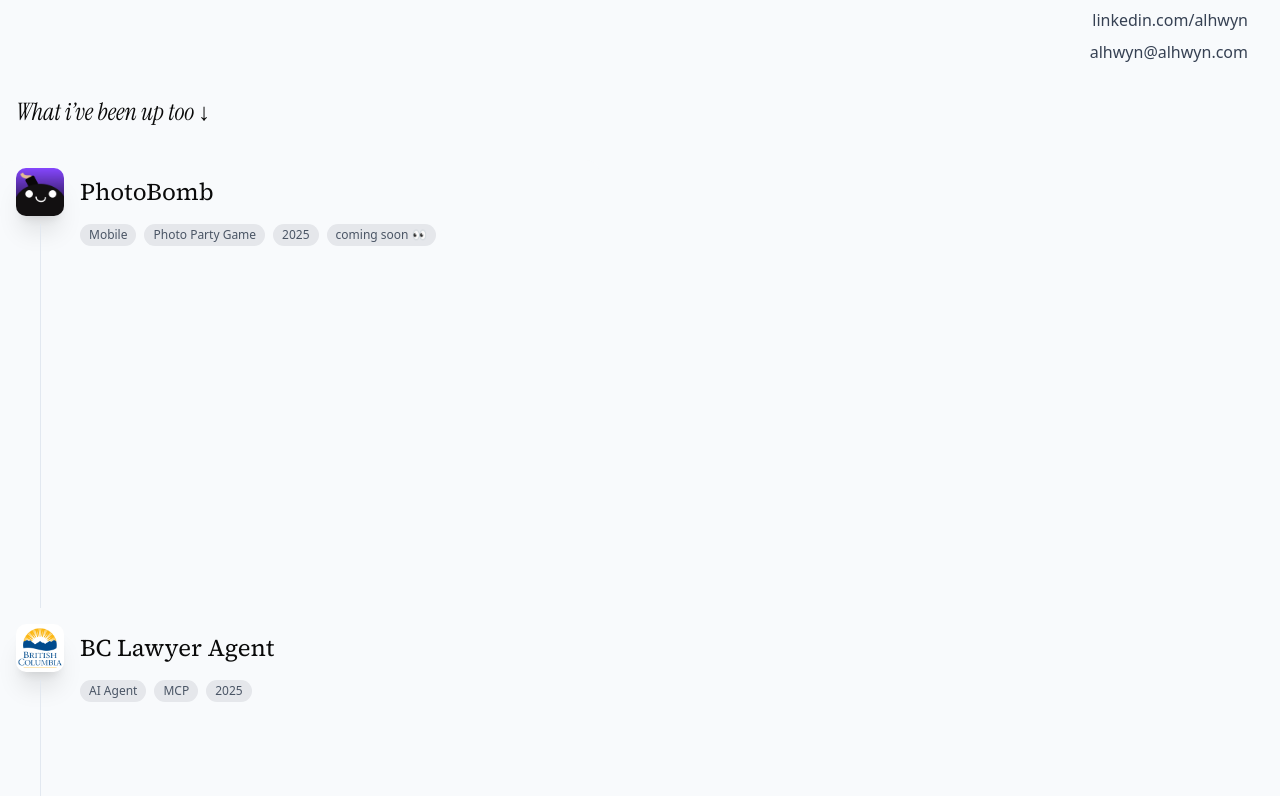
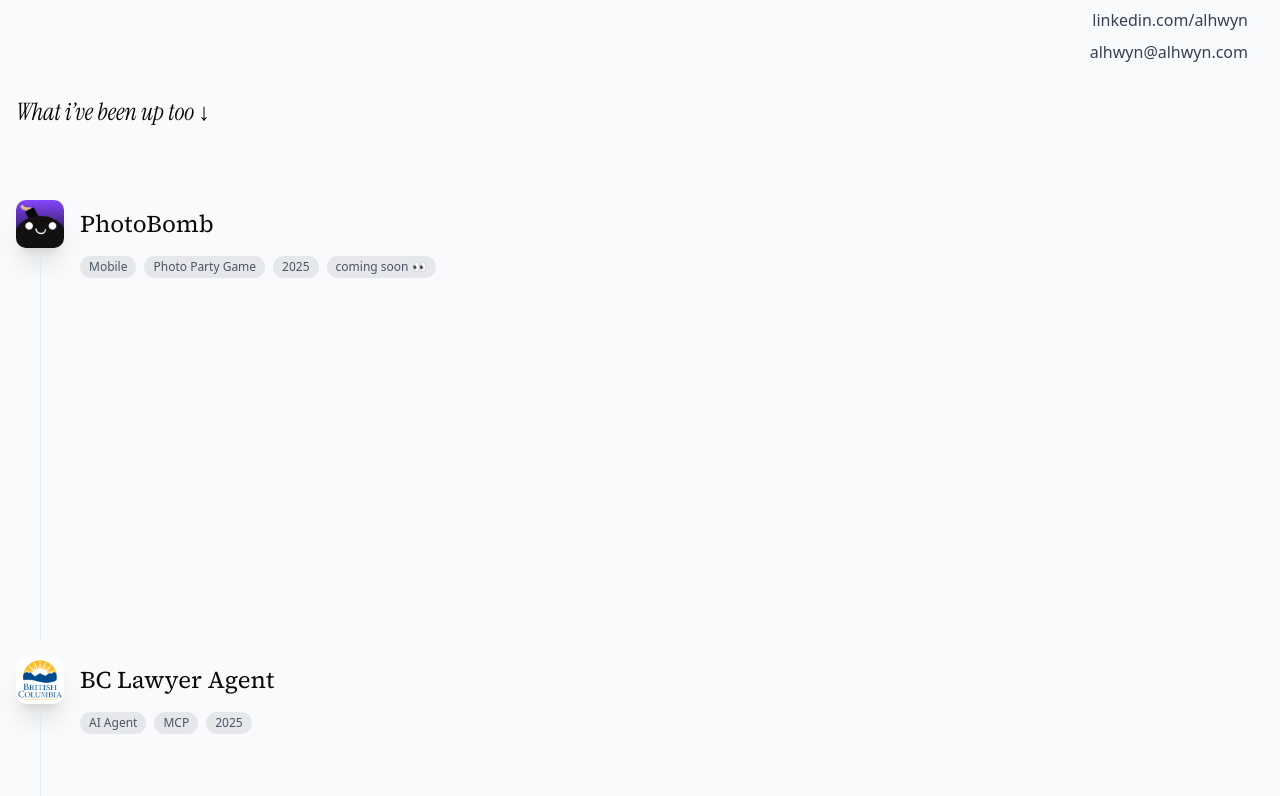
Before and after one commit to Alhwyn/portfolio, a Next.js app: page / in a window 1280 px wide. Shown: the part 704-1500 px from the top of the page. Built offline with nearby package versions, Linux system fonts and the light colour scheme.

Commit message:
added smooth transition I LOVE FRAMERRRR

```diff
--- a/components/ProjectTimeline.tsx
+++ b/components/ProjectTimeline.tsx
@@ -20,7 +20,7 @@ type ProjectTimelineProps = {
 export function ProjectTimeline({ projects }: ProjectTimelineProps) {
   const [openProject, setOpenProject] = useState<Project | null>(null);
   return (
-    <div className="relative bg-slate-50">
+    <div className="relative bg-slate-50 pt-8 pr-8 pb-8">
       <div className="space-y-4 w-[600px] h-max[1500px] bg-slate-50 rounded-xl pr-4 mr-4 overflow-hidden my-8">
         <AnimatePresence>
           {projects.map((project, idx) => (
```
